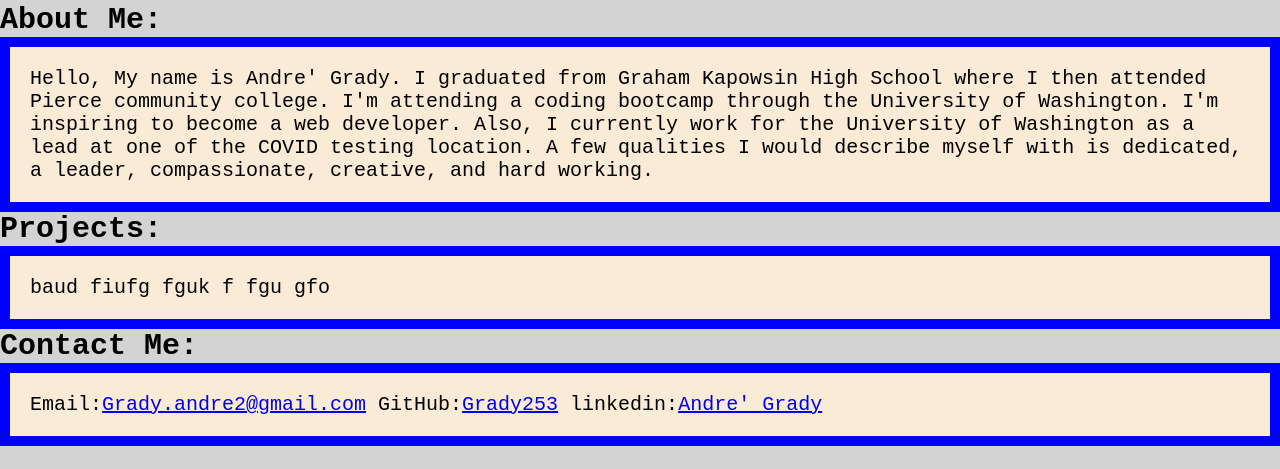
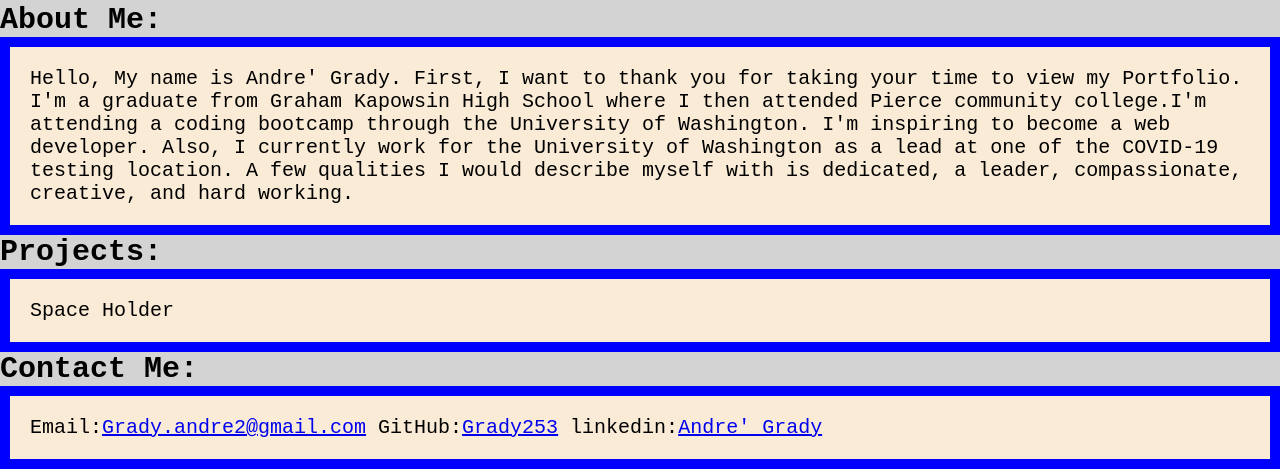
Before and after one commit to Grady253/Portfolio, a plain HTML site: page Assets/Index.html in a window 1280 px wide. Shown: the part 476-945 px from the top of the page. Before the commit the page ends 922 px from the top, so only its background shows below. Drawn offline with Linux system fonts and the light colour scheme.

Commit message:
finished my commentation on both HTML and CSS page.

```diff
--- a/Assets/Index.html
+++ b/Assets/Index.html
@@ -7,10 +7,12 @@
    <link rel="stylesheet" type="text/css" href="./css/style.css"/>
   </head>
   <Body>
+    <!-- Created my header. -->
    <header>
     <nav>
+      <!-- created a list for my NAV bar. -->
        <ul>
-         <p id="name">Andre' Grady</p>
+          <p id="name">Andre' Grady</p>
           <li>
            <a href="#about">About Me</a>
           </li>
@@ -24,24 +26,28 @@
     </nav>
     <h1>Welcome!</h1>
    </header>
+   <!-- added a photo to my webpage. -->
    <img src="./Images/IMG_1673.jpeg" alt="A photo of Andre'">
     <section id="about">
+      <!-- My about me section  -->
       <h2 class="float_left">About Me: </h2>
         <div id="personal">
             <p>
-             Hello, My name is Andre' Grady. I graduated from Graham Kapowsin High School where I then attended Pierce community college.
-             I'm attending a coding bootcamp through the University of Washington. I'm inspiring to become a web developer. Also, I currently
-             work for the University of Washington as a lead at one of the COVID testing location. A few qualities I would
-             describe myself with is dedicated, a leader, compassionate, creative, and hard working.
+             Hello, My name is Andre' Grady. First, I want to thank you for taking your time to view my Portfolio. I'm a graduate from Graham Kapowsin High School where I
+             then attended Pierce community college.I'm attending a coding bootcamp through the University of Washington. I'm inspiring to
+             become a web developer. Also, I currently work for the University of Washington as a lead at one of the COVID-19 testing location.
+             A few qualities I would describe myself with is dedicated, a leader, compassionate, creative, and hard working.
             </p>
         </div>
     </section>
+    <!-- Created a section for my projects to go. -->
     <section id="project">
        <h2 class="float_left">Projects:</h2>
          <div id="myWork">
-           <p>baud fiufg fguk f fgu gfo</p>
+           <p>Space Holder</p>
          </div>
     </section>
+    <!-- Created a section for my contact information. -->
     <section id="contact">
        <h2 class="float_left">Contact Me:</h2>
          <div id="info">
```
Also changed, not shown: Assets/css/style.css (+7 -8 lines).
